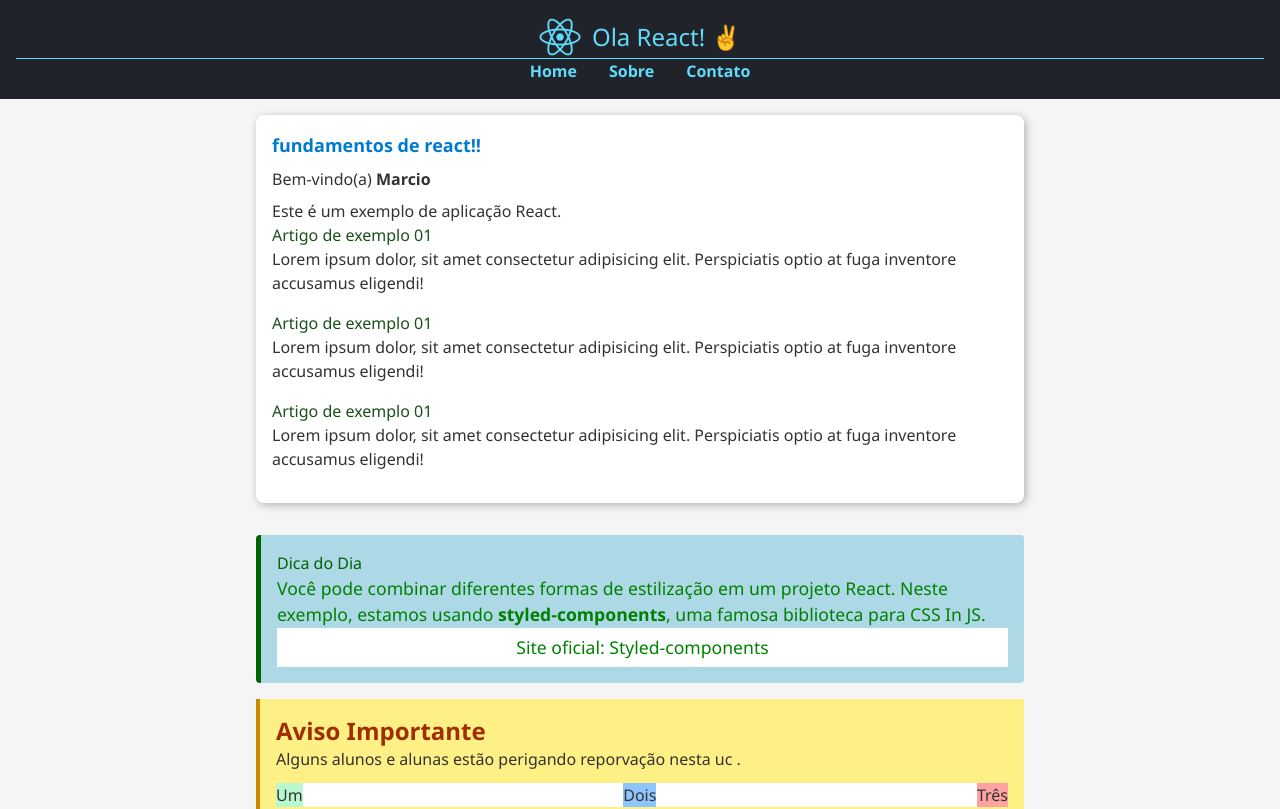
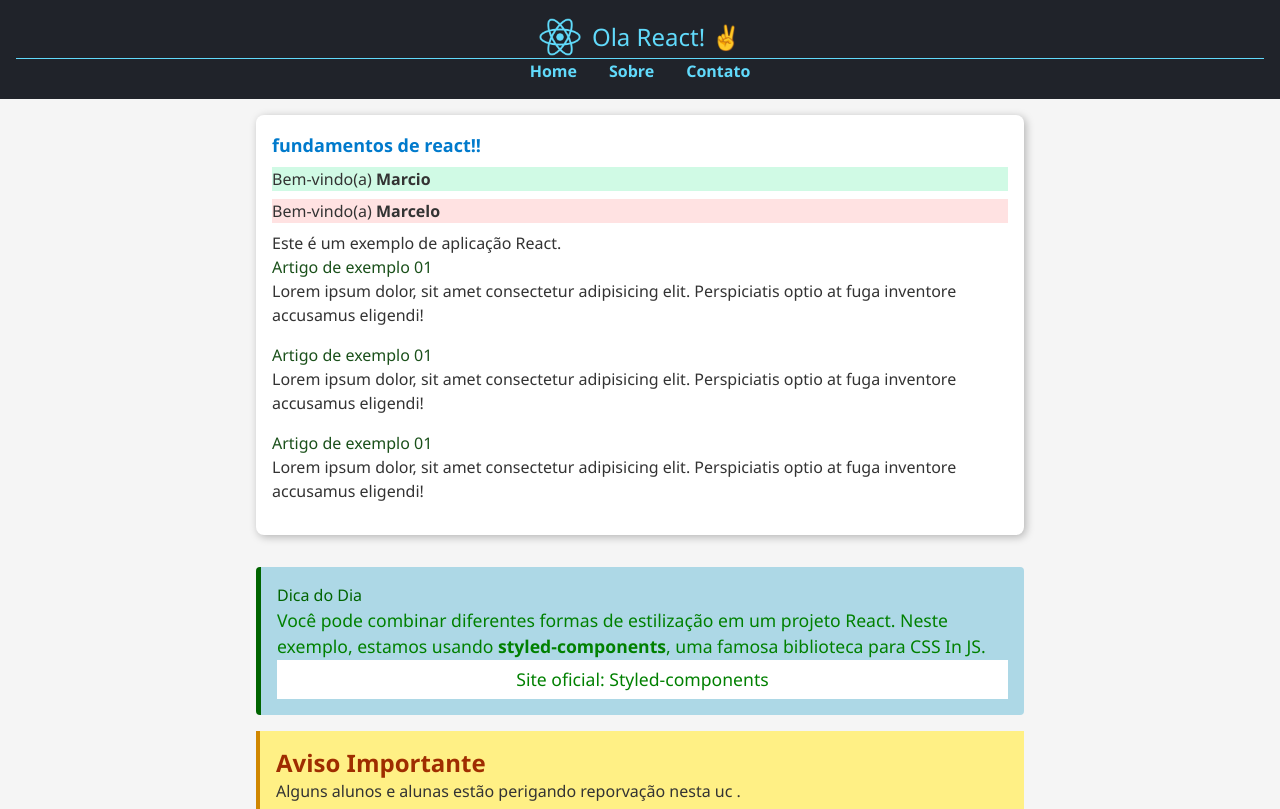
Before and after one commit to Moreira-Marcio/react-fundamentos, a React (Vite) app: page / in a window 1280 px wide. Shown: the top 809 px of the page. Built offline with nearby package versions, Linux system fonts and the light colour scheme.

Commit message:
configura e ajusta o props

```diff
--- a/src/components/Conteudo/Conteudo.tsx
+++ b/src/components/Conteudo/Conteudo.tsx
@@ -10,7 +10,9 @@ export default function Conteudo() {
       <section
         className={`${estilos.principal} ${estilos.arredondada} ${estilos.sombra}`}
       >
-        <Saudacao nome="Marcio" />
+        <h2 className="font-bold text-lg">fundamentos de react!!</h2>
+        <Saudacao nome="Marcio" classe="bg-emerald-100" />
+        <Saudacao nome="Marcelo" classe="bg-red-100" />
         <p>Este é um exemplo de aplicação React.</p>
         <Artigo />
         <Artigo />
--- a/src/components/Conteudo/Saudacao.tsx
+++ b/src/components/Conteudo/Saudacao.tsx
@@ -1,12 +1,12 @@
 type Props = {
   nome: string;
+  classe: string;
 };
 
 export default function Saudacao(props: Props) {
   return (
     <>
-      <h2 className="font-bold text-lg">fundamentos de react!!</h2>
-      <p className="my-2">
+      <p className={`my-2 ${props.classe}`}>
         Bem-vindo(a) <b>{props.nome}</b>
       </p>
     </>
```
